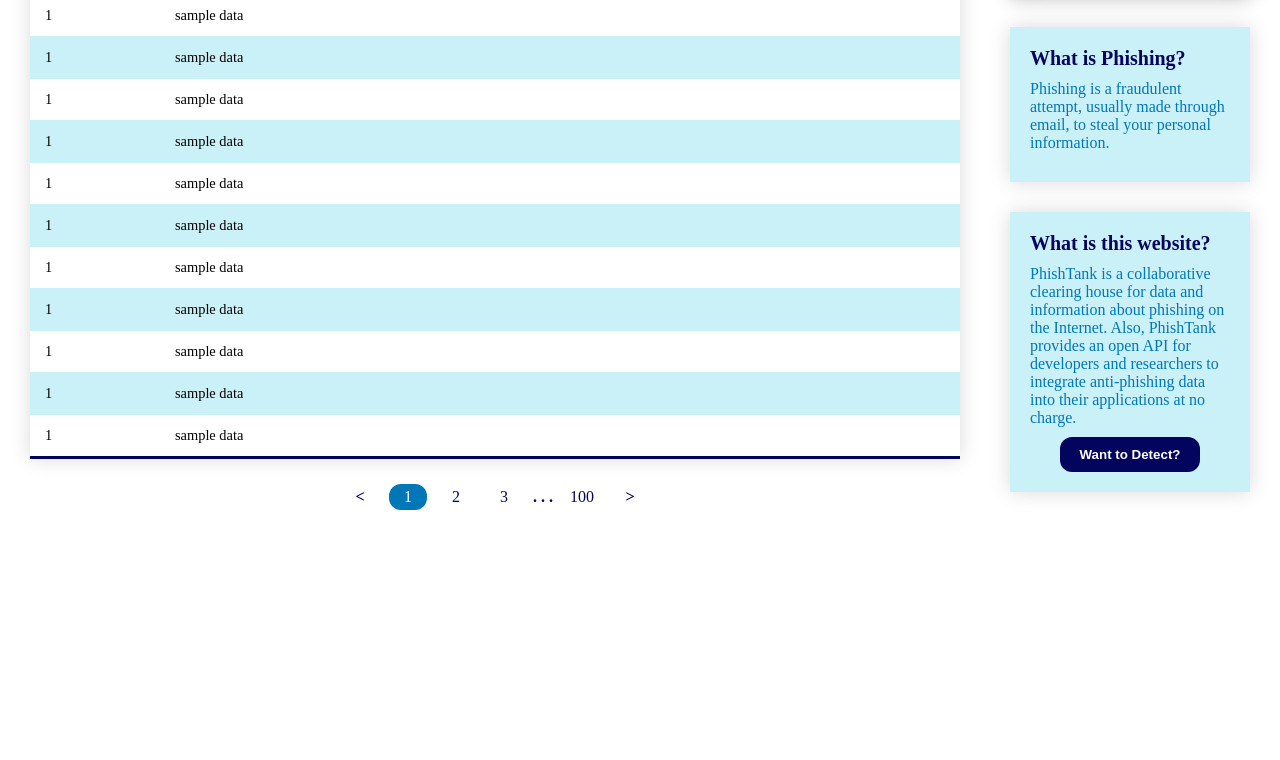
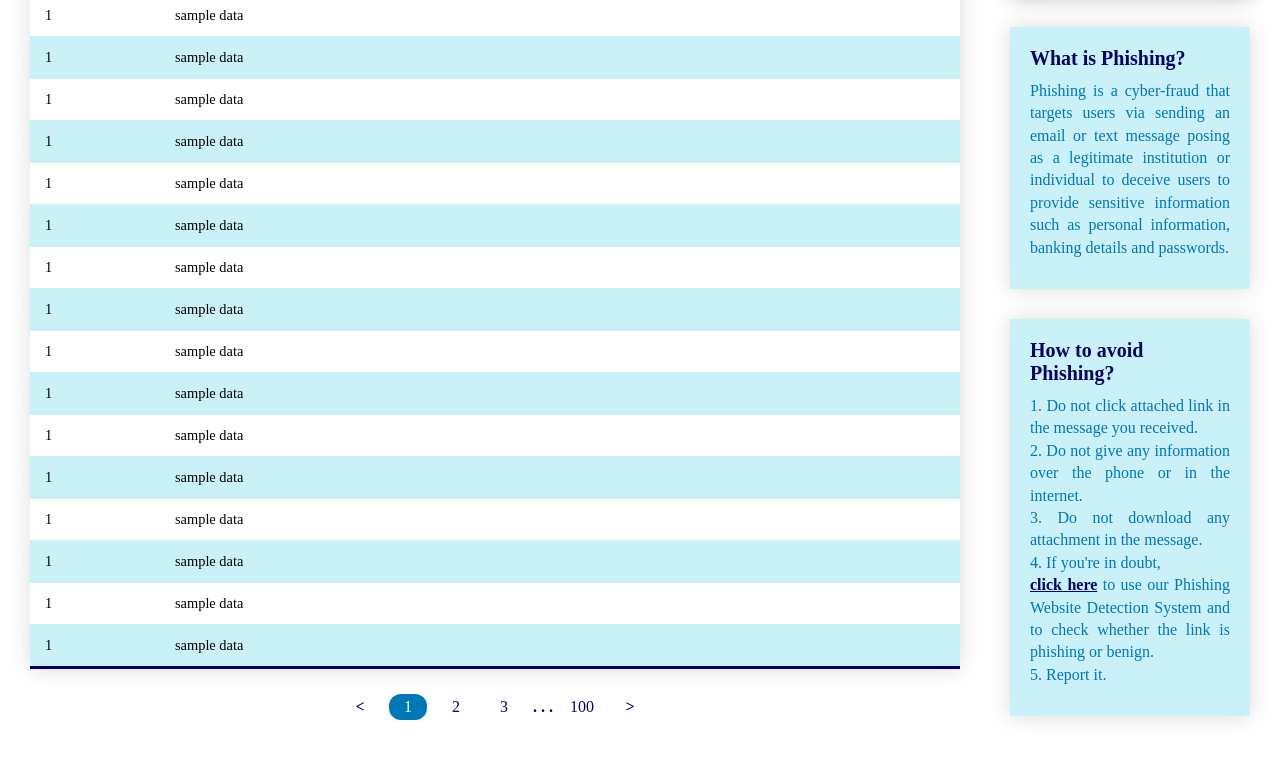
Before and after one commit to IvanKent/phishingDetection, a plain HTML site: page phishingFunction.html in a window 1280 px wide. Shown: the part 448-1208 px from the top of the page. Before the commit the page ends 998 px from the top, so only its background shows below. Drawn offline with Linux system fonts and the light colour scheme.

Commit message:
changed the contents of right section

```diff
--- a/benignFunction.css
+++ b/benignFunction.css
@@ -167,8 +167,11 @@ section{
 .textBody{
     margin-bottom: 10px;
     color: #0077b6;
+    line-height: 1.4;
+    text-align: justify;
 }
 .backButton{
+    cursor: pointer;
     border: none;
     background-color: #03045e;
     color: white;
--- a/phishingFunction.css
+++ b/phishingFunction.css
@@ -167,8 +167,11 @@ section{
 .textBody{
     margin-bottom: 10px;
     color: #0077b6;
+    line-height: 1.4;
+    text-align: justify;
 }
 .backButton{
+    cursor: pointer;
     border: none;
     background-color: #03045e;
     color: white;
--- a/phishingFunction.html
+++ b/phishingFunction.html
@@ -110,6 +110,27 @@
                     <td>1</td>
                     <td>sample data</td>
                 </tr>
+                <tr>
+                    <td>1</td>
+                    <td>sample data</td>
+                </tr>
+                <tr>
+                    <td>1</td>
+                    <td>sample data</td>
+                </tr>
+                <tr>
+                    <td>1</td>
+                    <td>sample data</td>
+                </tr>
+                <tr>
+                    <td>1</td>
+                    <td>sample data</td>
+                </tr>
+                <tr>
+                    <td>1</td>
+                    <td>sample data</td>
+                </tr>
+
 
 
             </table>
@@ -168,23 +189,28 @@
 
             <div class="box1">
                 <p class="titleText">What is Phishing?</p>
-                <p class="textBody">Phishing is a fraudulent attempt,
-                    usually made through email, to steal
-                    your personal information.
+                <p class="textBody">Phishing is a cyber-fraud that targets
+                    users via sending an email or text message
+                    posing as a legitimate institution or individual
+                    to  deceive users to provide sensitive information
+                    such as personal information, banking details and
+                    passwords.
                 </p>
             </div>
             <div class="box2">
                 <div>
-                    <p class="titleText">What is this website?</p>
-                    <p class="textBody"> PhishTank is a collaborative clearing house for data and information about phishing on the Internet. Also, PhishTank provides an open API for developers and researchers to integrate anti-phishing data into their applications at no charge.</p>
+                    <p class="titleText">How to avoid Phishing?</p>
+                    <p class="textBody"> 1. Do not click attached link in the message
+                        you received. <br>
+                        2. Do not give any information over the phone or in the
+                        internet. <br>
+                        3. Do not download any attachment in the message. <br>
+                        4. If you're in doubt, <br> <a style="text-decoration: none;" href="index.html"><span style="color: #03045e; font-weight: bold; text-decoration: underline;">click here</span> </a>
+                        to use our Phishing Website Detection System and to check whether the link is phishing or benign. <br>
+                        5. Report it.
+                    </p>
                 </div>
-                <div>
-                    <a href="index.html">
-                        <button class="backButton">
-                            Want to Detect?
-                        </button>
-                    </a>
-                </div>
+
             </div>
 
         </div>
```
Also changed, not shown: benignFunction.html (+36 -5 lines), detectBenign.html (+4 -3 lines).
